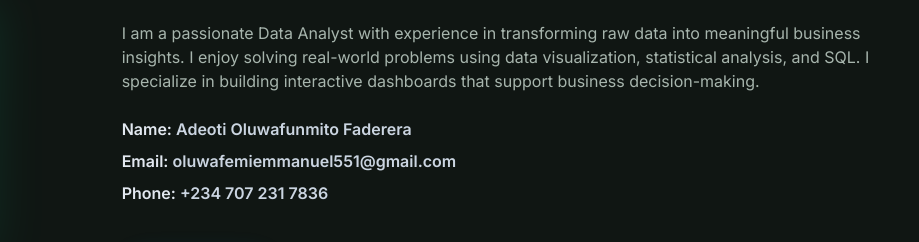
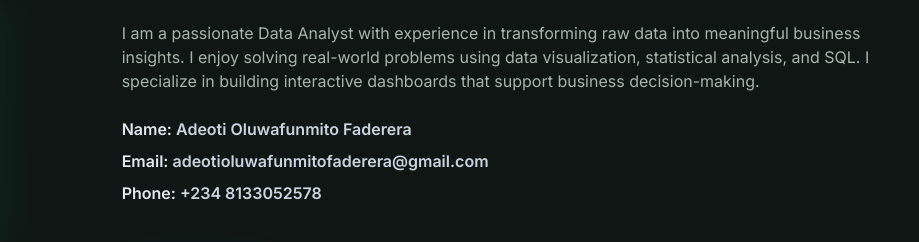
Before and after one commit to adeotioluwafunmitofaderera-tech/adeotioluwafunmitofaderera-tech.github.io, a plain HTML site: page index.html in a window 1280 px wide. Shown: the part 1039-1281 px from the top of the page, 361-1280 px from the left. Drawn offline with nearby package versions, Linux system fonts and the light colour scheme.

Commit message:
Update index.html

```diff
--- a/index.html
+++ b/index.html
@@ -1,3 +1,4 @@
+
 <!DOCTYPE html>
 <html lang="en" class="scroll-smooth">
 <head>
@@ -611,8 +612,8 @@
                     <div class="grid grid-cols-1 md:grid-cols-2 gap-6 mb-8">
                         <div>
                             <h4 class="font-semibold mb-2">Name: <span class="text-slate-300">Adeoti Oluwafunmito Faderera</span></h4>
-                            <h4 class="font-semibold mb-2">Email: <span class="text-slate-300">oluwafemiemmanuel551@gmail.com</span></h4>
-                            <h4 class="font-semibold mb-2">Phone: <span class="text-slate-300">+234 707 231 7836</span></h4>
+                            <h4 class="font-semibold mb-2">Email: <span class="text-slate-300">adeotioluwafunmitofaderera@gmail.com</span></h4>
+                            <h4 class="font-semibold mb-2">Phone: <span class="text-slate-300">+234 8133052578</span></h4>
                         </div>
 
                     </div>
```
